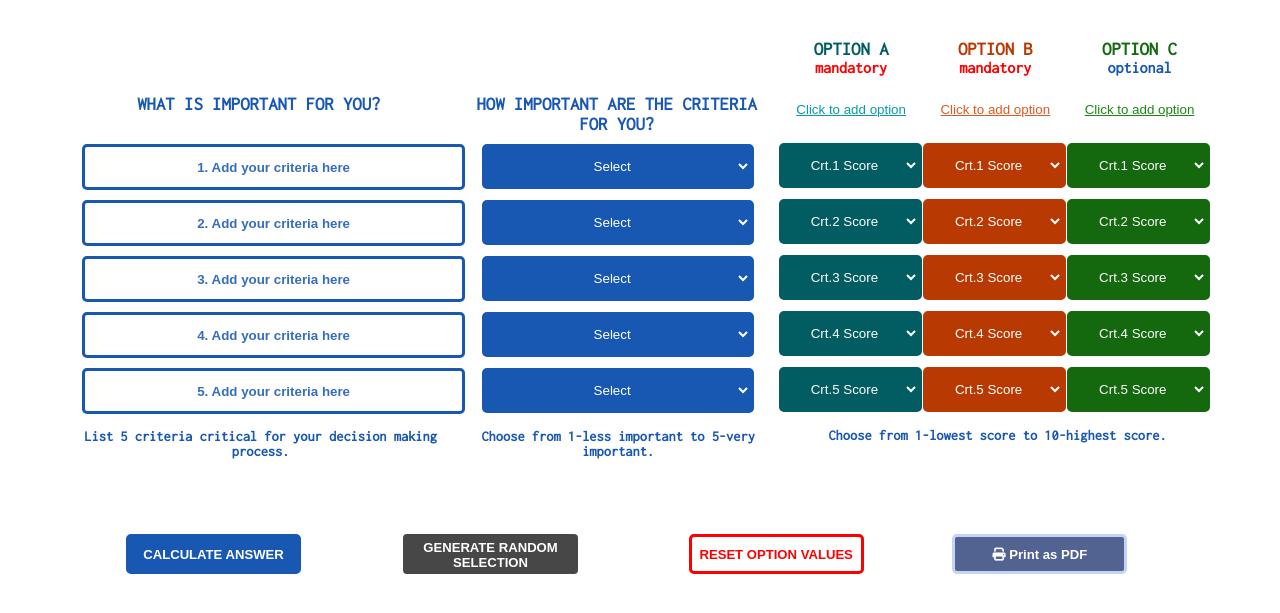
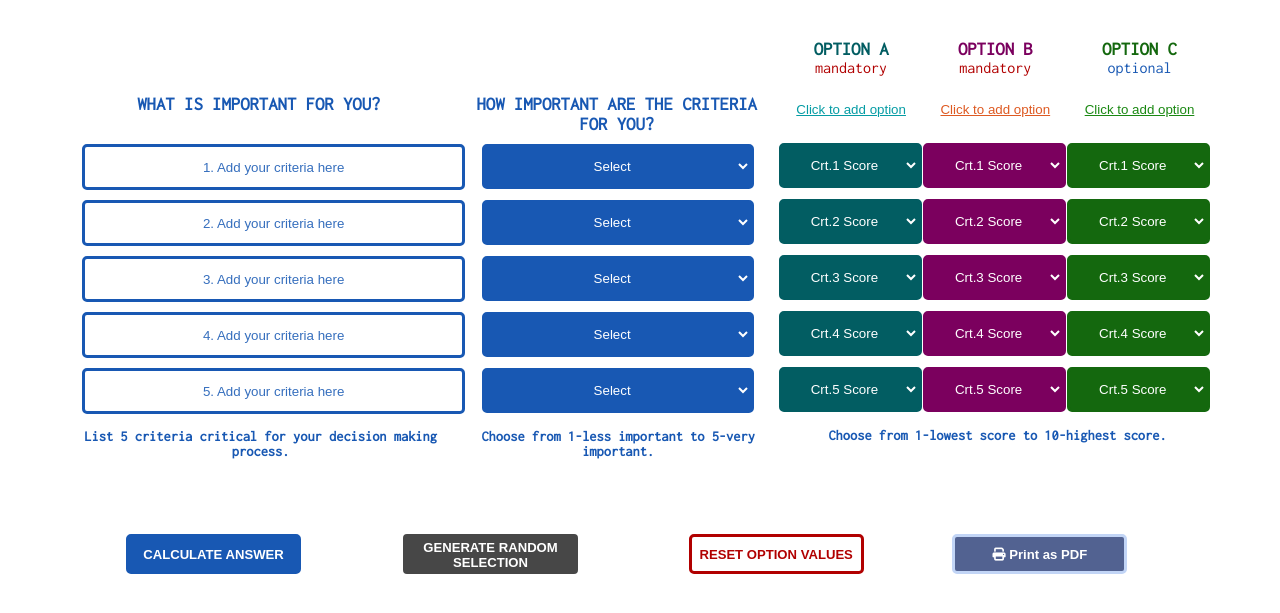
Before and after one commit to Code-Institute-Submissions/mtopircean-project2, a plain HTML site: page index.html in a window 1280 px wide. Shown: the part 419-1032 px from the top of the page. Drawn offline with Linux system fonts and the light colour scheme.

Commit message:
Changed input color for options and reset to improve visibility.

```diff
--- a/assets/css/style.css
+++ b/assets/css/style.css
@@ -253,7 +253,6 @@ h4 {
     text-align: center;
     padding: 10px;
     margin-bottom: 10px;
-    font-weight: bold;
 }
 
 #criteria-section input::placeholder {
@@ -295,17 +294,15 @@ h4 {
 }
 
 .mandatory {
-    color: #ff0000;
+    color: #b10000;
     font-size: 1rem;
     text-transform: lowercase;
-    font-weight: bold;
 }
 
 #optional {
     color: #1858b3;
     font-size: 1rem;
     text-transform: lowercase;
-    font-weight: bold;
 }
 
 .scoring-criteria {
@@ -329,7 +326,7 @@ h4 {
     text-transform: uppercase;
     font-size: 1.17em;
     font-weight: bold;
-    color: #b93903;
+    color: #7b005e;
 }
 
 .user-options-three .option-label {
@@ -374,8 +371,8 @@ h4 {
 
 
 .drop-option-two {
-    border: #b93903 solid 3px;
-    background-color: #b93903;
+    border: #7b005e solid 3px;
+    background-color: #7b005e;
     border-radius: 5px;
     text-align: center;
     padding: 11px;
@@ -518,8 +515,8 @@ input::placeholder {
 
 #reset {
     text-transform: uppercase;
-    border: #ff0000 solid 3px;
-    color: #ff0000;
+    border: #b10000 solid 3px;
+    color: #b10000;
     background-color: #ffff;
     width: 175px;
     height: 40px;
@@ -534,8 +531,8 @@ input::placeholder {
 }
 
 #reset:hover {
-    background-color: #ff0000;
-    border: #ff0000 solid 3px;
+    background-color: #b10000;
+    border: #b10000 solid 3px;
     color: #ffffff;
 }
 
```
